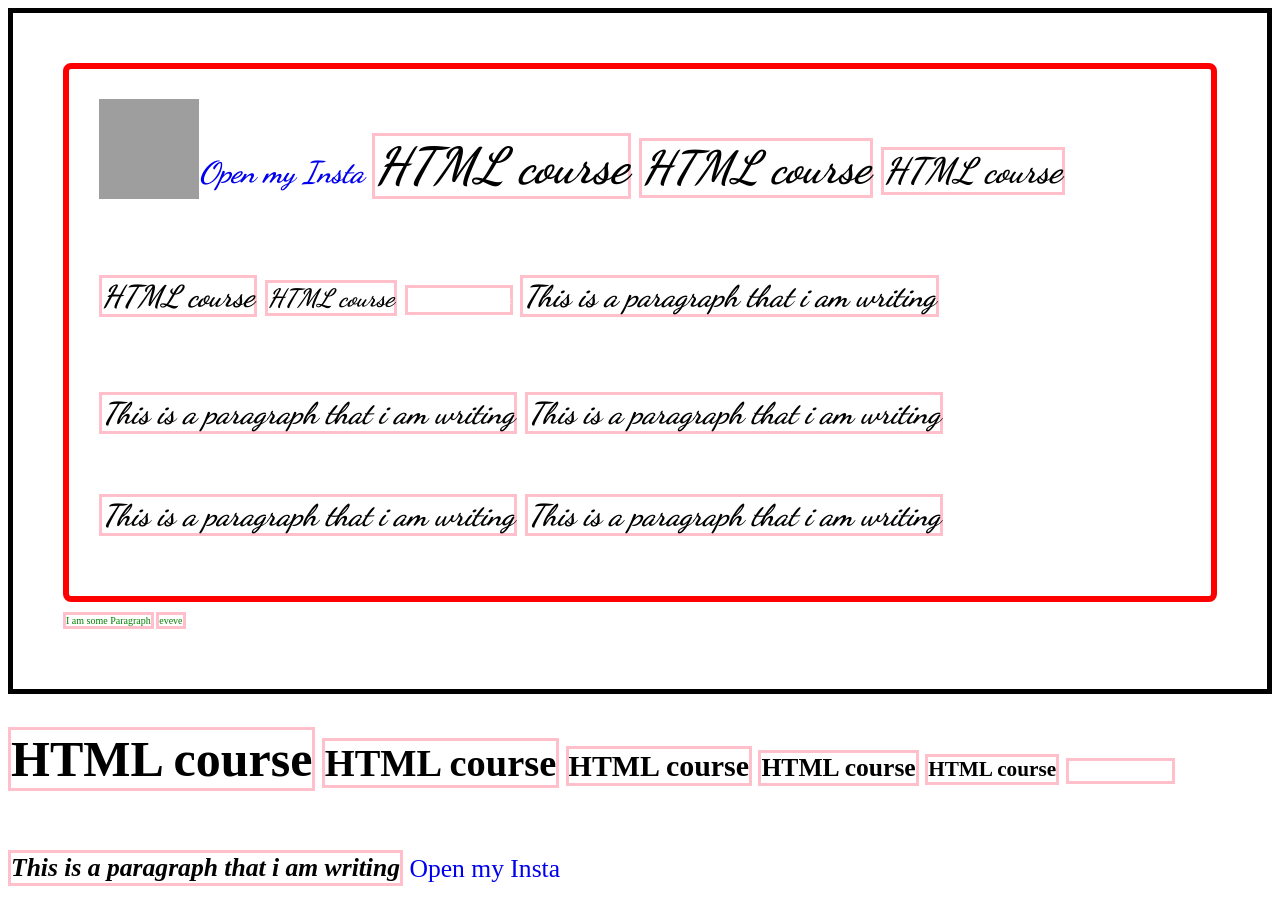
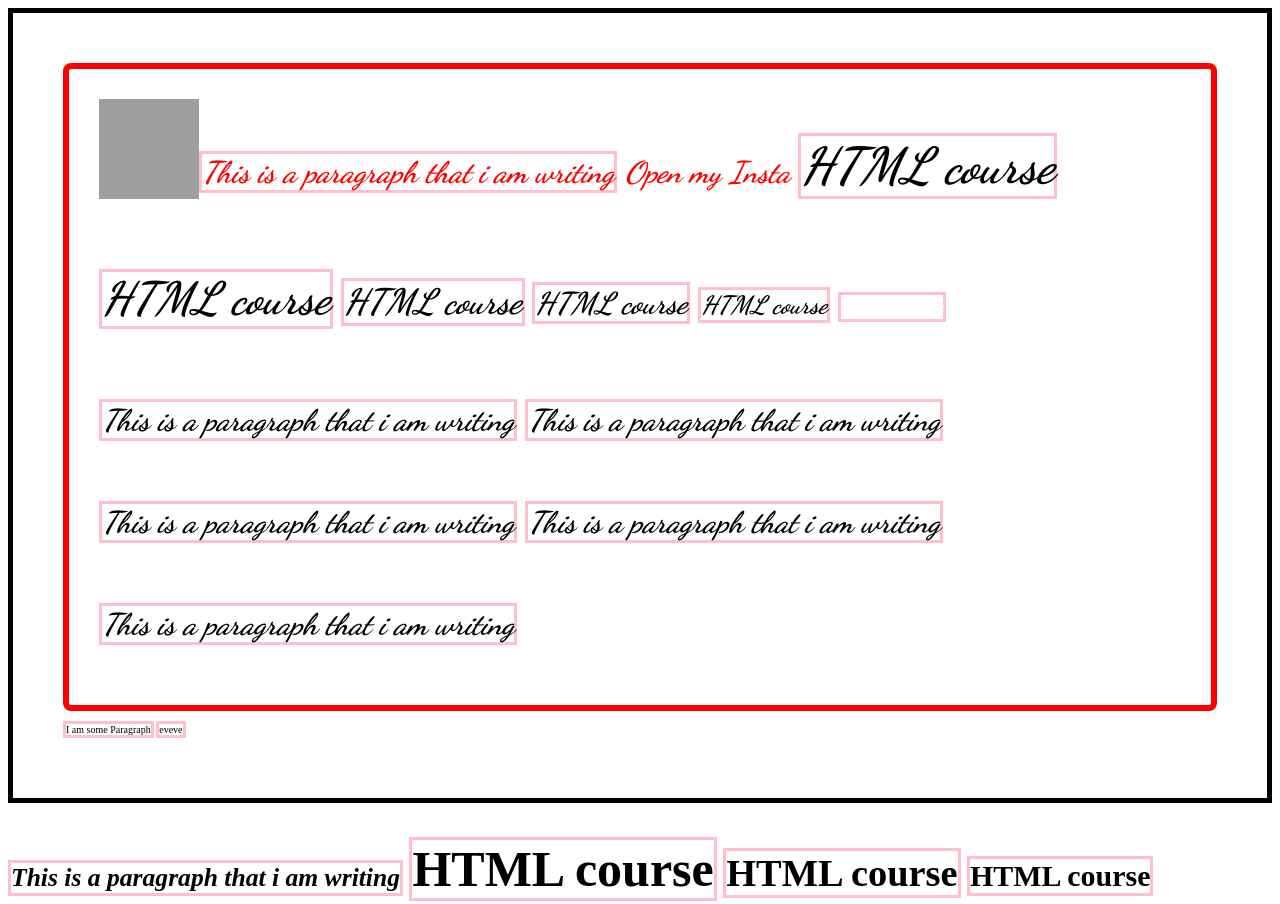
Before and after one commit to Utkarshmalik/CodeAsylums_NovemberBatch, a plain HTML site: page index.html in a window 1280 px wide. Shown: the top 904 px of the page. Drawn offline with Linux system fonts and the light colour scheme; grey boxes are pictures that could not be loaded.

Commit message:
pseudo classes

```diff
--- a/index.html
+++ b/index.html
@@ -107,28 +107,51 @@
         /* width:600px; */
     }
 
-    /*
 
-    descendeant combinator(space)
+    /* selector1:pseudoClass
+    {
 
-    selector1 selector2
+    }
     */
 
-    .coursePage ~ p
+    a:link
     {
-        /* this will selet all p's inside of all div's */
+        color:red;
+    }
+
+    a:visited
+    {
         color:green;
     }
 
+    a:hover
+    {
+        color:yellow;
+    }
+
+    a:active
+    {
+        color:pink;
+    }
+
+    .coursePage:hover
+    {
+        background-color:pink;
+    }
+
     /*
-
-    child selector  (>)
+    should be applied to the all the p tags
+    who are first child of any elment
     */
 
-    /* div > p
+    .coursePage p:first-child
     {
-        background-color:yellow;
-    } */
+        /*
+        i want to select first p element in all coursePage classes
+        */
+
+        color:red;
+    }
 
 
 
@@ -142,6 +165,8 @@
     <div class="outerDiv" style="display:block;position:relative;border:5px solid black;padding:50px;font-size:10px;" >
 
     <div   class="coursePage">
+        <p>  <b> <i> This is a paragraph that i am writing  </i> </b> </p>
+
         <a class="openInstaClass" href="https://www.instagram.com" >  Open my Insta </a>
     <h1 style="font-size:50px" >HTML course</h1>
     <img src="https://upload.wikimedia.org/wikipedia/commons/thumb/7/77/Google_Images_2015_logo.svg/1200px-Google_Images_2015_logo.svg.png" width="100" height="100" src="" alt="someimage" >
@@ -166,6 +191,7 @@
 
 
     <div>
+        <p>  <b> <i> This is a paragraph that i am writing  </i> </b> </p>
         <h1 style="font-size:50px" >HTML course</h1>
         <h2>HTML course</h2>
         <h3>HTML course</h3>
```
